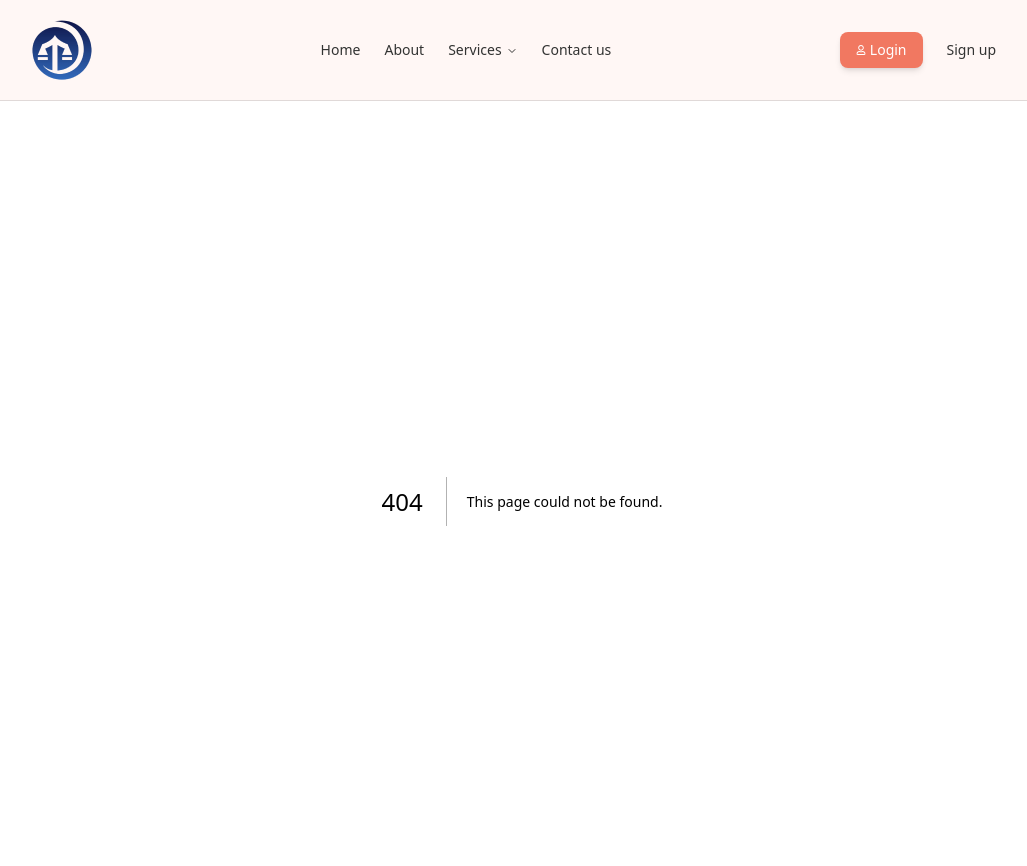
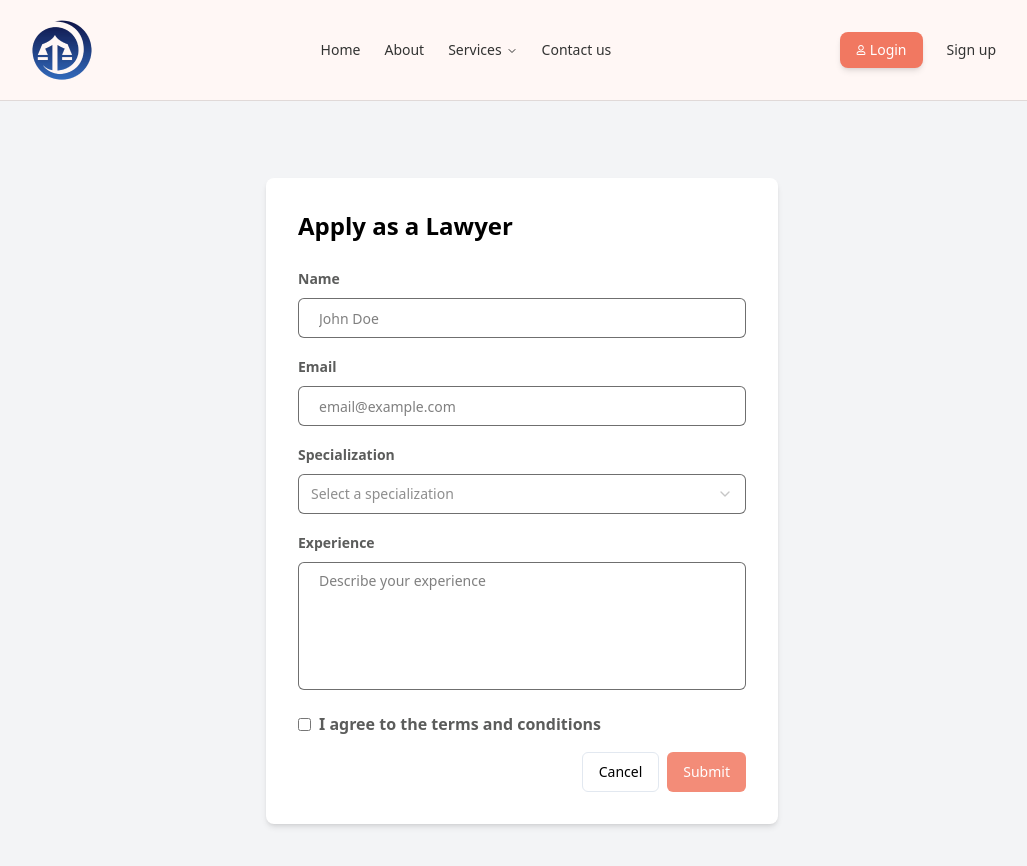
Before and after one commit to Project-legalease/legalease-client, a Next.js app: page /apply-as-a-lawyer in a window 1280 px wide. Before the commit this address had no page. Shown: the top 866 px of the page, without its empty margins (118-1145 px from the left). Built offline with nearby package versions, Linux system fonts and the light colour scheme; a web font is replaced by a local one.

Commit message:
Created an Apply As A Lawyer page for lawyers looking to apply

```diff
--- /dev/null
+++ b/app/apply-as-a-lawyer/page.tsx
@@ -0,0 +1,11 @@
+import { Metadata } from "next";
+import ApplyAsALawyer from "@/components/apply-as-a-lawyer/applyAsLawyer";
+
+export const metadata: Metadata = {
+  title: "Apply As A Lawyer | LegalEase",
+  description: "Making legal access easy",
+};
+
+export default function Page() {
+  return <ApplyAsALawyer />;
+}
--- /dev/null
+++ b/components/apply-as-a-lawyer/applyAsLawyer.tsx
@@ -0,0 +1,190 @@
+"use client";
+
+import React, { useState } from "react";
+import { TbAlertCircle } from "react-icons/tb";
+import { Form, FormControl, FormField, FormItem, FormLabel, FormMessage } from "@/components/ui/form";
+import { zodResolver } from "@hookform/resolvers/zod";
+import { useForm } from "react-hook-form";
+import { z } from "zod";
+import { Select, SelectContent, SelectItem, SelectTrigger, SelectValue } from "@/components/ui/select";
+import { Button } from "@/components/ui/button";
+import Link from "next/link";
+
+const formSchema = z.object({
+  name: z.string({ required_error: "Name is required" }).min(1, "Name is required").trim(),
+  email: z.string({ required_error: "Email is required" }).min(1, "Email is required").email({ message: "Invalid email address" }),
+  specialization: z.string({ required_error: "Specialization is required" }).min(1, "Specialization is required").trim(),
+  experience: z.string({ required_error: "Experience is required" }).min(1, "Experience is required").trim(),
+  agree: z.boolean({ required_error: "You must agree to the terms and conditions" }).refine((val) => val === true, {
+    message: "You must agree to the terms and conditions",
+  }),
+});
+
+const specializations = [
+  { value: "corporate_law", label: "Corporate Law" },
+  { value: "criminal_law", label: "Criminal Law" },
+  { value: "family_law", label: "Family Law" },
+  { value: "intellectual_property", label: "Intellectual Property" },
+  { value: "tax_law", label: "Tax Law" },
+  { value: "real_estate", label: "Real Estate" },
+  { value: "employment_law", label: "Employment Law" },
+  { value: "civil_rights", label: "Civil Rights" },
+  { value: "imigration", label: "Imigration" },
+  { value: "environmental_law", label: "Environmental Law" },
+  { value: "bankruptcy", label: "Bankruptcy" },
+  { value: "entertainment_law", label: "Entertainment Law" },
+  { value: "healthcare", label: "Healthcare" },
+  { value: "international_law", label: "International Law" },
+  { value: "military_law", label: "Military Law" },
+  { value: "social_security", label: "Social Security" },
+  { value: "workers_compensation", label: "Workers Compensation" },
+  { value: "other", label: "Other" },
+];
+
+const ApplyAsALawyer: React.FC = () => {
+  const [error, setError] = useState("");
+  const [loading, setLoading] = useState(false);
+
+  const form = useForm<z.infer<typeof formSchema>>({
+    resolver: zodResolver(formSchema),
+    defaultValues: {
+      email: "",
+      name: "",
+      specialization: "",
+      experience: "",
+      agree: false,
+    },
+  });
+
+  async function onSubmit(values: z.infer<typeof formSchema>) {
+    setError("");
+    setLoading(true);
+    console.log(values);
+    // Handle form submission
+    setLoading(false);
+  }
+
+  return (
+    <div className="flex justify-center items-center min-h-screen bg-gray-100">
+      <Form {...form}>
+        <form onSubmit={form.handleSubmit(onSubmit)} className="space-y-4 max-w-lg w-full bg-white p-8 rounded-lg shadow-md">
+          <h1 className="text-2xl font-bold mb-6">Apply as a Lawyer</h1>
+          {!!error && (
+            <div className="relative w-full rounded-lg border px-4 py-3 text-sm border-destructive/50 text-destructive flex items-center gap-2">
+              <TbAlertCircle className="size-4" />
+              <span className="text-sm">{error}</span>
+            </div>
+          )}
+
+          <FormField
+            control={form.control}
+            name="name"
+            render={({ field }) => (
+              <FormItem>
+                <FormLabel className="text-primary-dark32/80 font-semibold">Name</FormLabel>
+                <FormControl>
+                  <input
+                    placeholder="John Doe"
+                    {...field}
+                    className="w-full h-10 rounded-md placeholder:text-black/50 placeholder:text-sm placeholder:font-normal px-5 text-primary-dark32 border border-primary-dark32/70 focus-visible:outline-none focus:outline-none"
+                  />
+                </FormControl>
+                <FormMessage />
+              </FormItem>
+            )}
+          />
+
+          <FormField
+            control={form.control}
+            name="email"
+            render={({ field }) => (
+              <FormItem>
+                <FormLabel className="text-primary-dark32/80 font-semibold">Email</FormLabel>
+                <FormControl>
+                  <input
+                    placeholder="email@example.com"
+                    {...field}
+                    className="w-full h-10 rounded-md placeholder:text-black/50 placeholder:text-sm placeholder:font-normal px-5 text-primary-dark32 border border-primary-dark32/70 focus-visible:outline-none focus:outline-none"
+                  />
+                </FormControl>
+                <FormMessage />
+              </FormItem>
+            )}
+          />
+
+          <FormField
+            control={form.control}
+            name="specialization"
+            render={({ field }) => (
+              <FormItem>
+                <FormLabel className="text-primary-dark32/80 font-semibold">Specialization</FormLabel>
+                <Select onValueChange={field.onChange} defaultValue={field.value}>
+                  <FormControl>
+                    <SelectTrigger>
+                      <SelectValue placeholder="Select a specialization" />
+                    </SelectTrigger>
+                  </FormControl>
+                  <SelectContent>
+                    {specializations.map((specialization) => (
+                      <SelectItem key={specialization.value} value={specialization.value}>
+                        {specialization.label}
+                      </SelectItem>
+                    ))}
+                  </SelectContent>
+                </Select>
+                <FormMessage />
+              </FormItem>
+            )}
+          />
+
+          <FormField
+            control={form.control}
+            name="experience"
+            render={({ field }) => (
+              <FormItem>
+                <FormLabel className="text-primary-dark32/80 font-semibold">Experience</FormLabel>
+                <FormControl>
+                  <textarea
+                    placeholder="Describe your experience"
+                    {...field}
+                    className="w-full h-32 py-2 resize-none rounded-md placeholder:text-black/50 placeholder:text-sm placeholder:font-normal px-5 text-primary-dark32 border border-primary-dark32/70 focus-visible:outline-none focus:outline-none"
+                  />
+                </FormControl>
+                <FormMessage />
+              </FormItem>
+            )}
+          />
+
+          <FormField
+            control={form.control}
+            name="agree"
+            render={({ field }) => (
+              <FormItem>
+                <FormControl>
+                  <label className="flex items-center">
+                    <input type="checkbox" {...field} className="mr-2 border-primary-dark32/70 focus-visible:outline-none focus:outline-none" />
+                    <span className="text-primary-dark32/80 font-semibold">I agree to the terms and conditions</span>
+                  </label>
+                </FormControl>
+                <FormMessage />
+              </FormItem>
+            )}
+          />
+
+          <div className="flex items-center justify-end gap-2 mt-4">
+            <Link href="/">
+              <Button type="button" variant="outline">
+                Cancel
+              </Button>
+            </Link>
+            <Button type="submit" className="bg-primary-orange61/85 text-white">
+              {loading ? "Loading..." : "Submit"}
+            </Button>
+          </div>
+        </form>
+      </Form>
+    </div>
+  );
+};
+
+export default ApplyAsALawyer;
--- a/components/ask-a-lawyer/askAlawyer.tsx
+++ b/components/ask-a-lawyer/askAlawyer.tsx
@@ -12,6 +12,7 @@ import {
   FormLabel,
   FormMessage,
 } from "@/components/ui/form";
+import Link from "next/link";
 
 const formSchema = z.object({
   question: z
@@ -58,6 +59,7 @@ export default function AskALawyer(): React.JSX.Element {
               </li>
               <li>
                 <span className="text-primary-orange61 font-bold">Explore Our Existing Q&As:</span> Discover answers to previously asked questions from individuals facing similar legal challenges.
+                <Link href="/about" className="text-primary-orange61 underline italic">Visit FAQS&apos;s</Link>
               </li>
             </ul>
             </div>
--- a/components/booking-app/booking-app-form.tsx
+++ b/components/booking-app/booking-app-form.tsx
@@ -4,57 +4,26 @@ import { Form, FormControl, FormField, FormItem, FormLabel, FormMessage } from "
 import { zodResolver } from "@hookform/resolvers/zod";
 import { useForm } from "react-hook-form";
 import { z } from "zod";
-import {
-  Select,
-  SelectContent,
-  SelectItem,
-  SelectTrigger,
-  SelectValue,
-} from "@/components/ui/select";
-import {
-  Popover,
-  PopoverContent,
-  PopoverTrigger,
-} from "@/components/ui/popover";
+import { Select, SelectContent, SelectItem, SelectTrigger, SelectValue } from "@/components/ui/select";
+import { Popover, PopoverContent, PopoverTrigger } from "@/components/ui/popover";
 import { Calendar } from "@/components/ui/calendar";
 import { Button } from "@/components/ui/button";
 import { format } from "date-fns";
 import { Calendar as CalendarIcon } from "lucide-react";
 import { cn } from "@/lib/utils";
+import Link from "next/link";
 
 const formSchema = z.object({
-  name: z
-    .string({ required_error: "Name is required" })
-    .min(1, "Name is required")
-    .trim(),
-  email: z
-    .string({ required_error: "Email is required" })
-    .min(1, "Email is required")
-    .email({ message: "Invalid email address" }),
-  phoneNo: z
-    .string({ required_error: "Phone Number is required" })
-    .min(1, "Phone Number is required")
-    .trim(),
-  date: z
-    .date({
+  name: z.string({ required_error: "Name is required" }).min(1, "Name is required").trim(),
+  email: z.string({ required_error: "Email is required" }).min(1, "Email is required").email({ message: "Invalid email address" }),
+  phoneNo: z.string({ required_error: "Phone Number is required" }).min(1, "Phone Number is required").trim(),
+  date: z.date({
     required_error: "Date is required",
   }),
-  time: z
-    .string({ required_error: "Time is required" })
-    .min(1, "Time is required")
-    .trim(),
-  lawyer: z
-    .string({ required_error: "Lawyer is required" })
-    .min(1, "Lawyer is required")
-    .trim(),
-  notes: z
-    .string({ required_error: "A note is required" })
-    .min(1, "A note is required")
-    .trim(),
-  payment: z
-    .string({ required_error: "Payment is required" })
-    .min(1, "Payment is required")
-    .trim(),
+  time: z.string({ required_error: "Time is required" }).min(1, "Time is required").trim(),
+  lawyer: z.string({ required_error: "Lawyer is required" }).min(1, "Lawyer is required").trim(),
+  notes: z.string({ required_error: "A note is required" }).min(1, "A note is required").trim(),
+  payment: z.string({ required_error: "Payment is required" }).min(1, "Payment is required").trim(),
 });
 
 const lawyers = [
@@ -123,8 +92,7 @@ function BookingAppForm(): React.JSX.Element {
         rounded-lg
         fade-in-30
         px-8
-        mx-10"
-        >
+        mx-10">
           <div>
             <h2 className="text-3xl text-primary-blue48 font-lilita mt-4 w-[500px]">Book a Consultation and Take the First Step Toward Justice.</h2>
           </div>
@@ -198,9 +166,7 @@ function BookingAppForm(): React.JSX.Element {
                 <Select onValueChange={field.onChange} defaultValue={field.value}>
                   <FormControl>
                     <SelectTrigger>
-                      <SelectValue
-                        placeholder="Select a preferred time"
-                      />
+                      <SelectValue placeholder="Select a preferred time" />
                     </SelectTrigger>
                   </FormControl>
                   <SelectContent>
@@ -266,13 +232,8 @@ function BookingAppForm(): React.JSX.Element {
                           className={cn(
                             "w-full pl-3 text-left border border-primary-dark32/70 focus-visible:outline-none focus:outline-none",
                             !field.value && "text-muted-foreground"
-                          )}
-                        >
-                          {field.value ? (
-                            format(field.value, "PPP")
-                          ) : (
-                            <span className="text-black/50 font-normal">Selected a preferred date</span>
-                          )}
+                          )}>
+                          {field.value ? format(field.value, "PPP") : <span className="text-black/50 font-normal">Selected a preferred date</span>}
                           <CalendarIcon className="ml-auto h-4 w-4 opacity-50" />
                         </Button>
                       </FormControl>
@@ -282,9 +243,7 @@ function BookingAppForm(): React.JSX.Element {
                         mode="single"
                         selected={field.value}
                         onSelect={field.onChange}
-                        disabled={(date) =>
-                          date > new Date() || date < new Date("1900-01-01")
-                        }
+                        disabled={(date) => date > new Date() || date < new Date("1900-01-01")}
                         initialFocus
                       />
                     </PopoverContent>
@@ -305,9 +264,7 @@ function BookingAppForm(): React.JSX.Element {
                 <Select onValueChange={field.onChange} defaultValue={field.value}>
                   <FormControl>
                     <SelectTrigger>
-                      <SelectValue
-                        placeholder="Select a preferred payment method"
-                      />
+                      <SelectValue placeholder="Select a preferred payment method" />
                     </SelectTrigger>
                   </FormControl>
                   <SelectContent>
@@ -341,11 +298,13 @@ function BookingAppForm(): React.JSX.Element {
             )}
           />
           <div className="flex items-center justify-end gap-2 mt-4 mb-10">
+            <Link href="/payment">
               <button
                 type="submit"
                 className="w-fit px-4 py-2 text-white text-sm bg-primary-orange61/85 rounded-md hover:bg-primary-orange61 duration-300">
                 {loading ? "Loading..." : "Book Appointment"}
               </button>
+            </Link>
           </div>
         </form>
       </Form>
--- a/components/home/intro.tsx
+++ b/components/home/intro.tsx
@@ -14,7 +14,7 @@ function Intro() {
             Make legal assistance easy
           </p>
           <Link
-            href="#"
+            href="/about"
             className="py-3 px-4 rounded-lg bg-primary-orange61 font-bold text-white mt-[22px] font-inria"
           >
             Learn More
--- a/components/home/questions.tsx
+++ b/components/home/questions.tsx
@@ -48,7 +48,7 @@ function GotQuestions() {
             ))}
             <div className="mt-7 pl-10">
               <Link
-                href="#"
+                href="/ask-a-lawyer"
                 className="py-3 px-4 rounded-lg bg-primary-orange61 font-bold text-white  font-inria"
               >
                 Ask A Lawyer
--- a/components/profile-page/legal-problems.tsx
+++ b/components/profile-page/legal-problems.tsx
@@ -2,7 +2,6 @@ import Link from "next/link";
 import React, { useState } from "react";
 import { cn } from "@/lib/utils";
 import { RiDoubleQuotesL, RiDoubleQuotesR } from "react-icons/ri";
-
 function LegalProblemSection() {
   const [testimonyIndex, setTestimonyIndex] = useState<number>(0);
 
@@ -16,7 +15,8 @@ function LegalProblemSection() {
             <p>
               <RiDoubleQuotesL size={24} />
               &quot;I could not be more pleased with the service I received from Anthony. He was professional, knowledgeable, and always available to
-            answer my questions. I highly recommend him for anyone needing legal assistance in family business matters&quot;<RiDoubleQuotesR size={24} className="float-end" />
+              answer my questions. I highly recommend him for anyone needing legal assistance in family business matters&quot;
+              <RiDoubleQuotesR size={24} className="float-end" />
             </p>
             <cite className="block mt-2 text-left text-primary-dark32 italic">- Christiana Charles</cite>
           </div>
@@ -34,7 +34,9 @@ function LegalProblemSection() {
         </div>
         <div className="flex justify-center mx-6 rounded-lg gap-4 mb-8 bg-black bg-opacity-50 bg-cover z-0 h-[70px] w-full md:w-[500px] bg-[url('/images/book-appointment-bg.png')]">
           <div className="relative z-10 py-4 px-0">
-            <button className="bg-primary-orange61 text-primary-whiteF5 px-4 py-2 rounded font-bold">Book Appointment</button>
+            <Link href="/booking-app">
+              <button className="bg-primary-orange61 text-primary-whiteF5 px-4 py-2 rounded font-bold">Book Appointment</button>
+            </Link>
             <Link href={"/checkout-cv"} className="text-primary-orange61 px-4 py-2 underline italic">
               Check out my C.V
             </Link>
```
Lines whose indentation alone changed are shown as unchanged.
